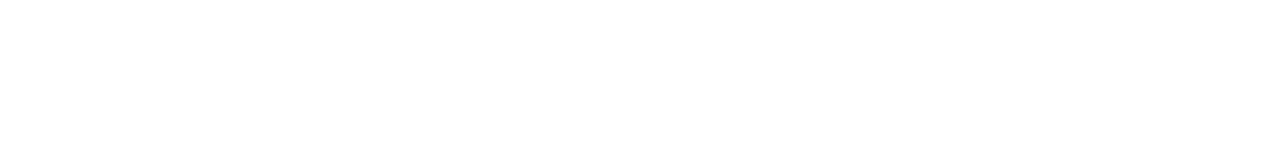
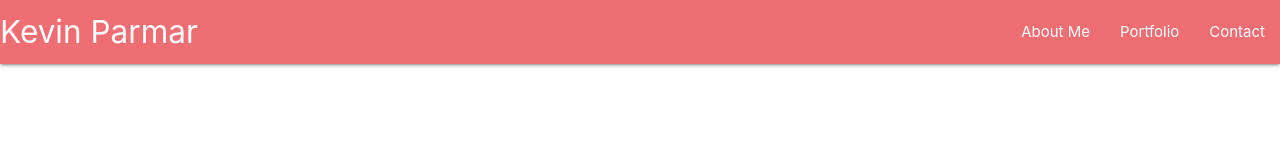
Before and after one commit to parmark/Materialize-Portfolio, a plain HTML site: page contact.html in a window 1280 px wide. Drawn offline with nearby package versions, Linux system fonts and the light colour scheme.

Commit message:
added basic navbar

```diff
--- a/contact.html
+++ b/contact.html
@@ -9,8 +9,37 @@
     <link rel="stylesheet" type="text/css" href="assets/styles/reset.css">
     <link rel="stylesheet" href="https://cdnjs.cloudflare.com/ajax/libs/materialize/1.0.0/css/materialize.min.css">
     <link rel="stylesheet" href="assets/styles/style.css">
+
+    <!-- Scripts -->
+    <script src="https://cdnjs.cloudflare.com/ajax/libs/materialize/1.0.0/js/materialize.min.js"></script>
 </head>
 <body>
+    <div class="container-fluid">
+        <nav>
+            <div class="nav-wrapper">
+                <a href="#" class="brand-logo hide-on-med-and-down">Kevin Parmar</a>
+                <a href="#" data-target="mobile-demo" class="sidenav-trigger"><i class="material-icons">Kevin Parmar</i></a>
+                <ul class="right">
+                    <li><a href="index.html">About Me</a></li>
+                    <li><a href="portfolio.html">Portfolio</a></li>
+                    <li><a href="contact.html">Contact</a></li>
+                </ul>
+            </div>
+        </nav>
 
+        <ul class="sidenav" id="mobile-demo">
+            <li><a href="index.html">About Me</a></li>
+            <li><a href="portfolio.html">Portfolio</a></li>
+            <li><a href="contact.html">Contact</a></li>
+          </ul>
+    </div>
+
+    <script>
+        document.addEventListener('DOMContentLoaded', function() {
+            var elems = document.querySelectorAll('.sidenav');
+            var instances = M.Sidenav.init(elems)
+        });
+
+    </script>
 </body>
 </html>
```
Also changed, not shown: index.html (+29 -0 lines), portfolio.html (+29 -0 lines).
